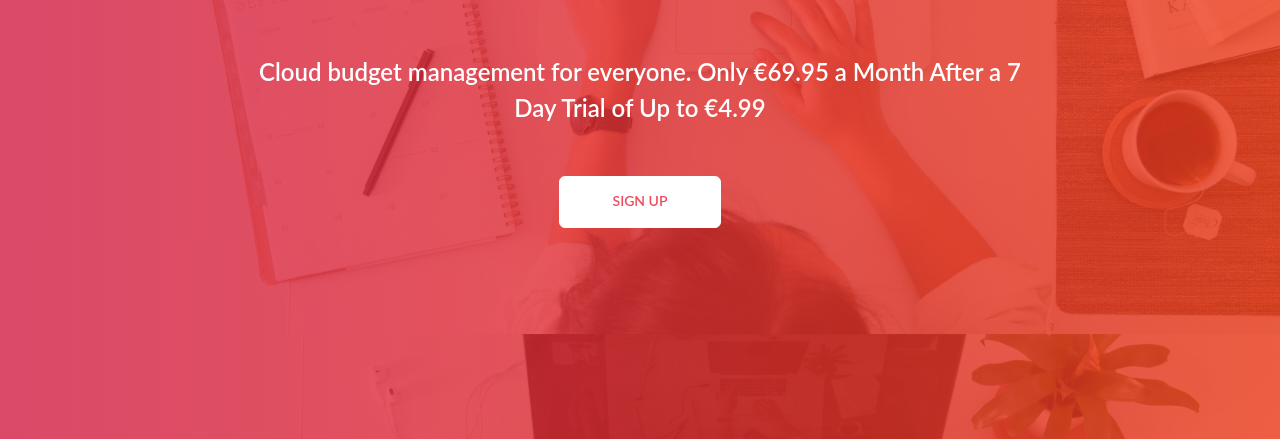
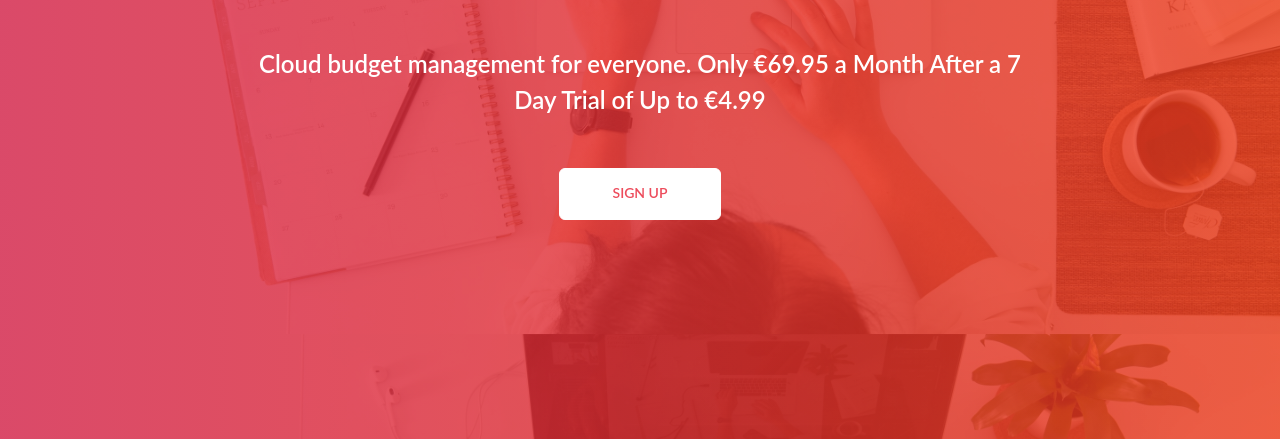
Before and after one commit to DFurtune/HW4-1, a plain HTML site: page index.html in a window 1280 px wide. Shown: the part 361-800 px from the top of the page. Drawn offline with Linux system fonts and the light colour scheme.

Commit message:
add css normalize

```diff
--- a/style.css
+++ b/css/style.css
@@ -6,7 +6,7 @@ body {
       rgba(213, 32, 71, 0.8) 0%,
       rgba(238, 61, 27, 0.8) 100%
     ),
-    url("img/BG.jpg");
+    url("../img/BG.jpg");
 
   background-size: cover;
 }
--- a/index.html
+++ b/index.html
@@ -3,10 +3,12 @@
   <head>
     <meta charset="UTF-8" />
     <meta name="viewport" content="width=device-width, initial-scale=1.0" />
-    <link rel="stylesheet" href="style.css" />
+    <link rel="stylesheet" href="css/normalize.css" />
+    <link rel="stylesheet" href="css/style.css">
     <title>HW4</title>
   </head>
   <body>
+
     <div class="container">
       <header class="head flex">
         <div class="cloud-logo flex">
```
Also changed, not shown: css/normalize.css (renamed from normalize.css).
